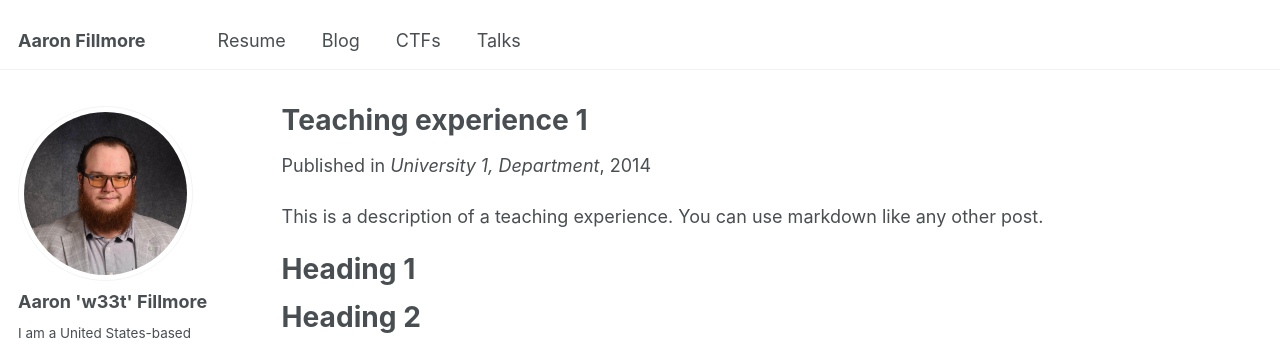
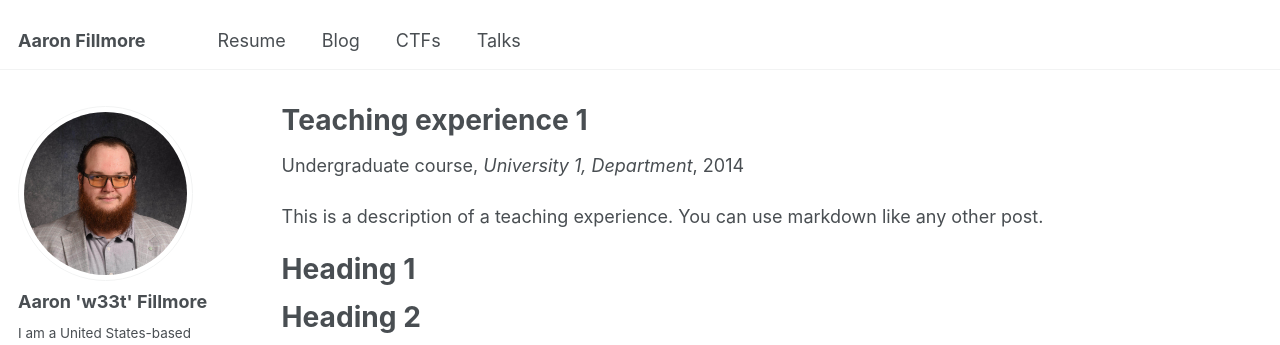
Before and after one commit to w33ts/w33ts.github.io, a Jekyll site: the page built from _teaching/2014-spring-teaching-1.md, in a window 1280 px wide and 1058 px high. Shown: the top 345 px of the window. Built offline with Jekyll 4.4.1, drawn with Linux system fonts in a browser that asks for light colours; some web fonts are replaced.

Commit message:
Update single.html

```diff
--- a/_layouts/single.html
+++ b/_layouts/single.html
@@ -34,10 +34,10 @@ layout: default
           <p class="page__date"><strong><i class="fa fa-fw fa-calendar" aria-hidden="true"></i> {{ site.data.ui-text[site.locale].date_label | default: "Published:" }}</strong> <time datetime="{{ page.modified | date: "%Y-%m-%d" }}">{{ page.modified | date: "%B %d, %Y" }}</time></p>
         {% endif %}
 
-        {% if page.collection == 'ctfs' %}
+        {% if page.collection == 'teaching' %}
           <p> {{ page.type }}, <i>{{ page.venue }}</i>, {{ page.date | default: "1900-01-01" | date: "%Y" }} </p>
-        {% elsif post.collection == 'ctfs' %}
-          <p> {{ post.place }}, {{ post.type }}, {{ post.venue }} </p>
+        {% elsif page.collection == 'ctfs' %}
+          <p> {{ page.type }}, <i>{{ page.venue }}</i>, {{ page.date | default: "1900-01-01" | date: "%Y" }} </p>
         {% elsif page.venue and page.date %}
           <p>Published in <i>{{ page.venue }}</i>, {{ page.date | default: "1900-01-01" | date: "%Y" }} </p>
         {% elsif page.date %}
```
